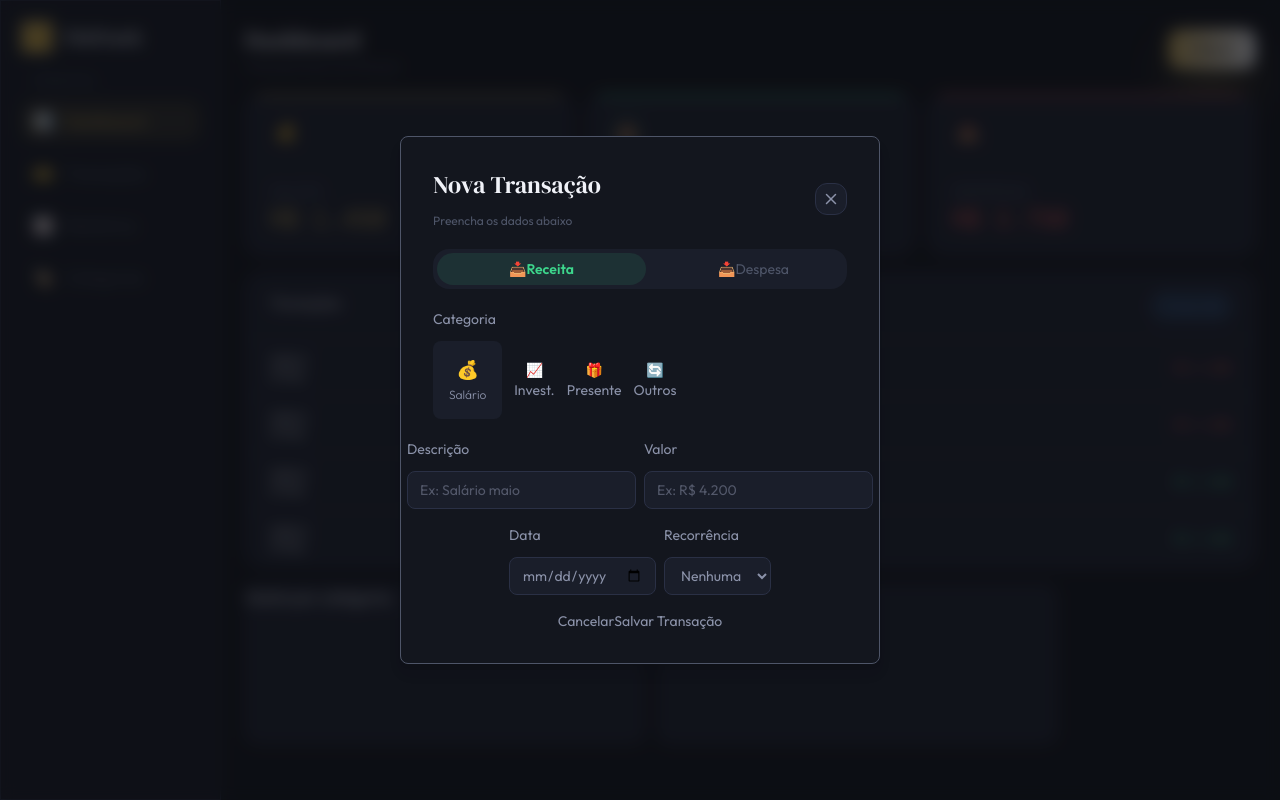
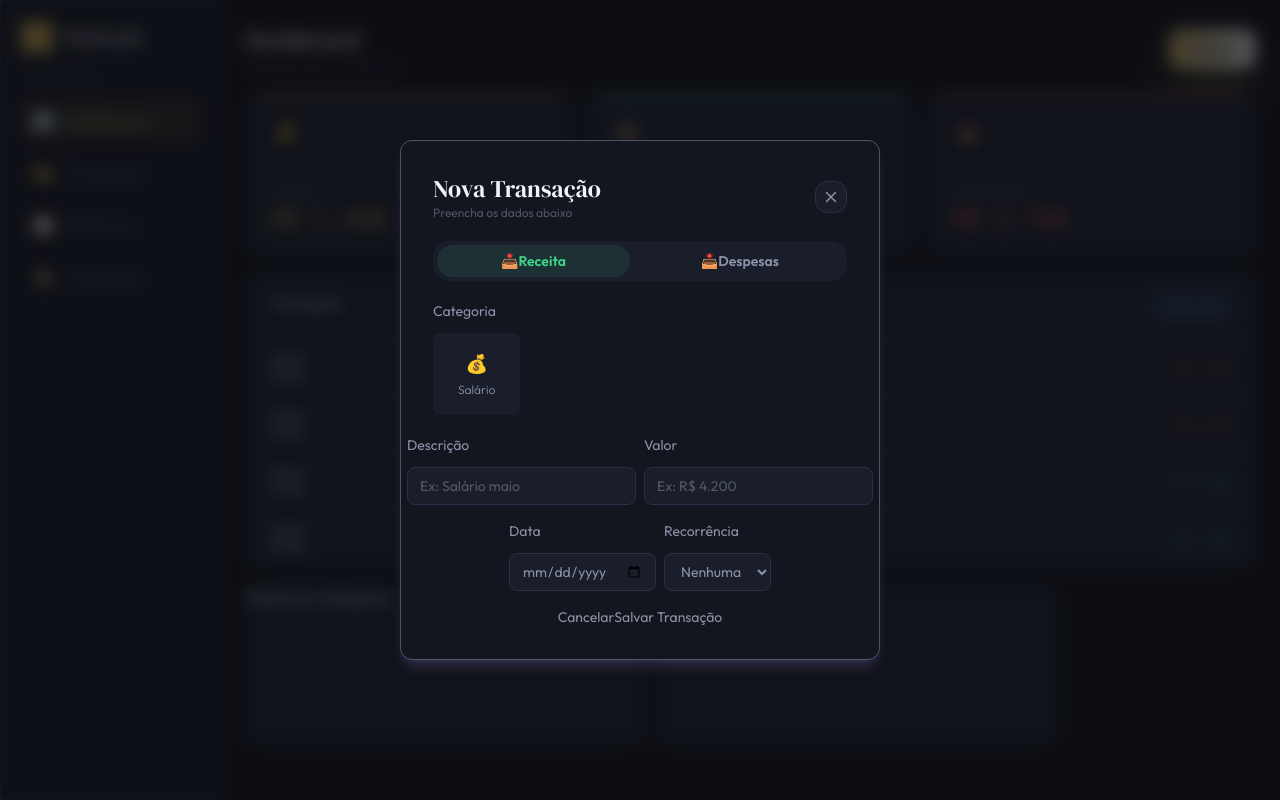
Before and after one commit to Estangler/FinTrack, a React (Vite) app: page / in a window 1280 px wide. Both pictures are taken after a click on the button "+Nova". Built offline with nearby package versions, Linux system fonts and the light colour scheme; a web font is replaced by a local one.

Commit message:
feat: implement TransactionModal and integrate with DashboardContainer for transaction management

```diff
--- a/src/App.tsx
+++ b/src/App.tsx
@@ -1,11 +1,20 @@
 import DashboardContainer from "./components/dashboard/DashboardContainer";
 import Sidebar from "./components/sidebar/Sidebar";
+import TransactionModal from "./components/dashboard/TransactionModal";
+import { useState } from "react";
 
 function App() {
+  const [modalIsOpen, setModalIsOpen] = useState(false);
+
+  function openModal() {
+    setModalIsOpen(!modalIsOpen);
+  }
+
   return (
     <div className="flex">
       <Sidebar />
-      <DashboardContainer />
+      <DashboardContainer handleModal={openModal} />
+      <TransactionModal handleModal={openModal} isModalOpen={modalIsOpen} />
     </div>
   );
 }
--- a/src/components/dashboard/DashboardContainer.tsx
+++ b/src/components/dashboard/DashboardContainer.tsx
@@ -1,12 +1,14 @@
-import { useState } from "react";
-import Modal from "react-modal";
-import { X } from "lucide-react";
 import Card from "./Card";
 import GraficContainer from "./GraficContainer";
 import TransactionsContainer from "./TransactionsContainer";
 
-export default function DashboardContainer() {
-  const [modalIsOpen, setModalIsOpen] = useState(false);
+type DashboardContainerProps = {
+  handleModal: () => void;
+};
+
+export default function DashboardContainer({
+  handleModal,
+}: DashboardContainerProps) {
   return (
     <div className="p-6 overflow-auto w-full">
       <header className="flex justify-between items-center mb-5">
@@ -19,135 +21,12 @@ export default function DashboardContainer() {
 
         <button
           className={`px-6 h-10 text-start rounded-xl items-center transition duration-200 ease-linear text-base text-sm cursor-pointer bg-linear-to-r from-accent-gold to-txt-primary shadow-2xl shadow-accent-gold hover:scale-110 hover:shadow-md`}
-          onClick={() => setModalIsOpen(true)}
+          onClick={handleModal}
         >
           +Nova
         </button>
       </header>
 
-      <Modal
-        isOpen={modalIsOpen}
-        onRequestClose={() => setModalIsOpen(false)}
-        overlayClassName={`
-          fixed
-          inset-0
-          bg-base/70
-          backdrop-blur-sm
-          flex
-          items-center
-          justify-center
-          `}
-        className={`
-          bg-surface
-          border
-          border-txt-muted
-          outline-none
-          p-8
-          rounded-lg
-          w-full
-          max-w-120
-          shadow-lg
-          space-y-5
-          text-txt-secondary
-          text-sm
-          `}
-      >
-        <header className="flex items-center justify-between">
-          <div>
-            <h4 className="font-serif text-2xl text-txt-primary mb-3">
-              Nova Transação
-            </h4>
-            <p className="text-xs text-txt-muted">Preencha os dados abaixo</p>
-          </div>
-          <button
-            onClick={() => setModalIsOpen(false)}
-            className="cursor-pointer w-8 h-8 bg-card border rounded-xl border-hover flex items-center justify-center text-txt-secondary"
-          >
-            <X size={18} />
-          </button>
-        </header>
-
-        <div className="bg-card rounded-2xl p-1 flex justify-between">
-          <button className="px-18 bg-accent-green/10 rounded-2xl h-8 text-accent-green font-semibold flex items-center justify-center cursor-pointer">
-            <span>📥</span>Receita
-          </button>
-          <button className="px-18 rounded-2xl h-8 text-txt-muted flex items-center justify-center cursor-pointer">
-            <span>📥</span>Despesa
-          </button>
-        </div>
-
-        <div className="space-y-3">
-          <h5>Categoria</h5>
-          <div className="flex gap-3">
-            <button className="bg-card flex flex-col items-center justify-center rounded-lg py-4 px-4 text-[12px] font-light gap-1">
-              <span className="text-[18px]">💰</span>
-              <p>Salário</p>
-            </button>
-            <button>
-              <span>📈</span>
-              <p>Invest.</p>
-            </button>
-            <button>
-              <span>🎁</span>
-              <p>Presente</p>
-            </button>
-            <button>
-              <span>🔄</span>
-              <p>Outros</p>
-            </button>
-          </div>
-        </div>
-
-        <form className="space-y-4 flex flex-col items-center">
-          <div className="flex gap-2">
-            <label htmlFor="description" className="space-y-3">
-              <p>Descrição</p>
-              <input
-                type="text"
-                id="description"
-                className="border border-hover rounded-lg bg-card py-2 px-3 text-sm outline-none"
-                placeholder="Ex: Salário maio"
-              />
-            </label>
-
-            <label htmlFor="wage" className="space-y-3">
-              <p>Valor</p>
-              <input
-                type="text"
-                id="wage"
-                className="border border-hover rounded-lg bg-card py-2 px-3 text-sm outline-none"
-                placeholder="Ex: R$ 4.200"
-              />
-            </label>
-          </div>
-          <div className="flex gap-2">
-            <label htmlFor="description" className="space-y-3">
-              <p>Data</p>
-              <input
-                type="date"
-                id="description"
-                className="border border-hover rounded-lg bg-card py-2 px-3 text-sm outline-none"
-              />
-            </label>
-
-            <label htmlFor="wage" className="space-y-3">
-              <p>Recorrência</p>
-              <select
-                id=""
-                className="border border-hover rounded-lg bg-card py-2 px-3 text-sm outline-none"
-              >
-                <option value="none">Nenhuma</option>
-                <option value="month">Mensal</option>
-              </select>
-            </label>
-          </div>
-
-          <div>
-            <button>Cancelar</button>
-            <button>Salvar Transação</button>
-          </div>
-        </form>
-      </Modal>
       <main className="flex flex-col gap-4">
         <Card />
         <TransactionsContainer />
--- /dev/null
+++ b/src/components/dashboard/TransactionModal.tsx
@@ -0,0 +1,138 @@
+import Modal from "react-modal";
+import { X } from "lucide-react";
+import { useState } from "react";
+
+type TransactionModalProps = {
+  isModalOpen: boolean;
+  handleModal: () => void;
+};
+
+export default function TransactionModal({
+  isModalOpen,
+  handleModal,
+}: TransactionModalProps) {
+  const [transitionType, setTransitionType] = useState("receita");
+
+  return (
+    <Modal
+      isOpen={isModalOpen}
+      onRequestClose={handleModal}
+      overlayClassName={`
+          fixed
+          inset-0
+          bg-base/70
+          backdrop-blur-sm
+          flex
+          items-center
+          justify-center
+        `}
+      className={`
+          bg-surface
+          border
+          border-txt-muted
+          outline-none
+          p-8
+          rounded-xl
+          w-full
+          max-w-120
+          shadow-accent-purple/20
+          shadow-lg
+          space-y-5
+          text-txt-secondary
+          text-sm
+        `}
+    >
+      <header className="flex items-center justify-between">
+        <div>
+          <h4 className="font-serif text-2xl text-txt-primary">
+            Nova Transação
+          </h4>
+          <p className="text-xs text-txt-muted">Preencha os dados abaixo</p>
+        </div>
+        <button
+          onClick={handleModal}
+          className="cursor-pointer w-8 h-8 bg-card border rounded-xl border-hover flex items-center justify-center text-txt-secondary hover:bg-card/10 transition duration-200 ease-linear"
+        >
+          <X size={18} />
+        </button>
+      </header>
+
+      <div className="bg-card rounded-2xl p-1 flex justify-between">
+        <button
+          className={`px-16 rounded-2xl h-8 font-semibold flex items-center justify-center cursor-pointer ${transitionType === "receita" && `bg-accent-green/10 text-accent-green`}`}
+          onClick={() => setTransitionType("receita")}
+        >
+          <span>📥</span>
+          <p className="capitalize">receita</p>
+        </button>
+        <button
+          className={`px-16 rounded-2xl h-8 font-semibold flex items-center justify-center cursor-pointer ${transitionType === "despesas" && `bg-accent-green/10 text-accent-green`}`}
+          onClick={() => setTransitionType("despesas")}
+        >
+          <span>📥</span>
+          <p className="capitalize">despesas</p>
+        </button>
+      </div>
+
+      <div className="space-y-3">
+        <h5>Categoria</h5>
+        <div className="flex gap-3">
+          <button className="bg-card border border-transparent flex flex-col items-center justify-center rounded-lg py-4 px-6 text-xs font-light gap-1 cursor-pointer hover:shadow-md hover:shadow-accent-gold/10 hover:border-accent-gold/90 hover:bg-accent-gold/10 transition-all duration-200 ease-linear">
+            <span className="text-lg">💰</span>
+            <p>Salário</p>
+          </button>
+        </div>
+      </div>
+
+      <form className="space-y-4 flex flex-col items-center">
+        <div className="flex gap-2">
+          <label htmlFor="description" className="space-y-3">
+            <p>Descrição</p>
+            <input
+              type="text"
+              id="description"
+              className="border border-hover rounded-lg bg-card py-2 px-3 text-sm outline-none"
+              placeholder="Ex: Salário maio"
+            />
+          </label>
+
+          <label htmlFor="wage" className="space-y-3">
+            <p>Valor</p>
+            <input
+              type="text"
+              id="wage"
+              className="border border-hover rounded-lg bg-card py-2 px-3 text-sm outline-none"
+              placeholder="Ex: R$ 4.200"
+            />
+          </label>
+        </div>
+        <div className="flex gap-2">
+          <label htmlFor="description" className="space-y-3">
+            <p>Data</p>
+            <input
+              type="date"
+              id="description"
+              className="border border-hover rounded-lg bg-card py-2 px-3 text-sm outline-none"
+            />
+          </label>
+
+          <label htmlFor="wage" className="space-y-3">
+            <p>Recorrência</p>
+            <select
+              id=""
+              className="border border-hover rounded-lg bg-card py-2 px-3 text-sm outline-none"
+            >
+              <option value="none">Nenhuma</option>
+              <option value="month">Mensal</option>
+            </select>
+          </label>
+        </div>
+
+        <div>
+          <button>Cancelar</button>
+          <button>Salvar Transação</button>
+        </div>
+      </form>
+    </Modal>
+  );
+}
```
